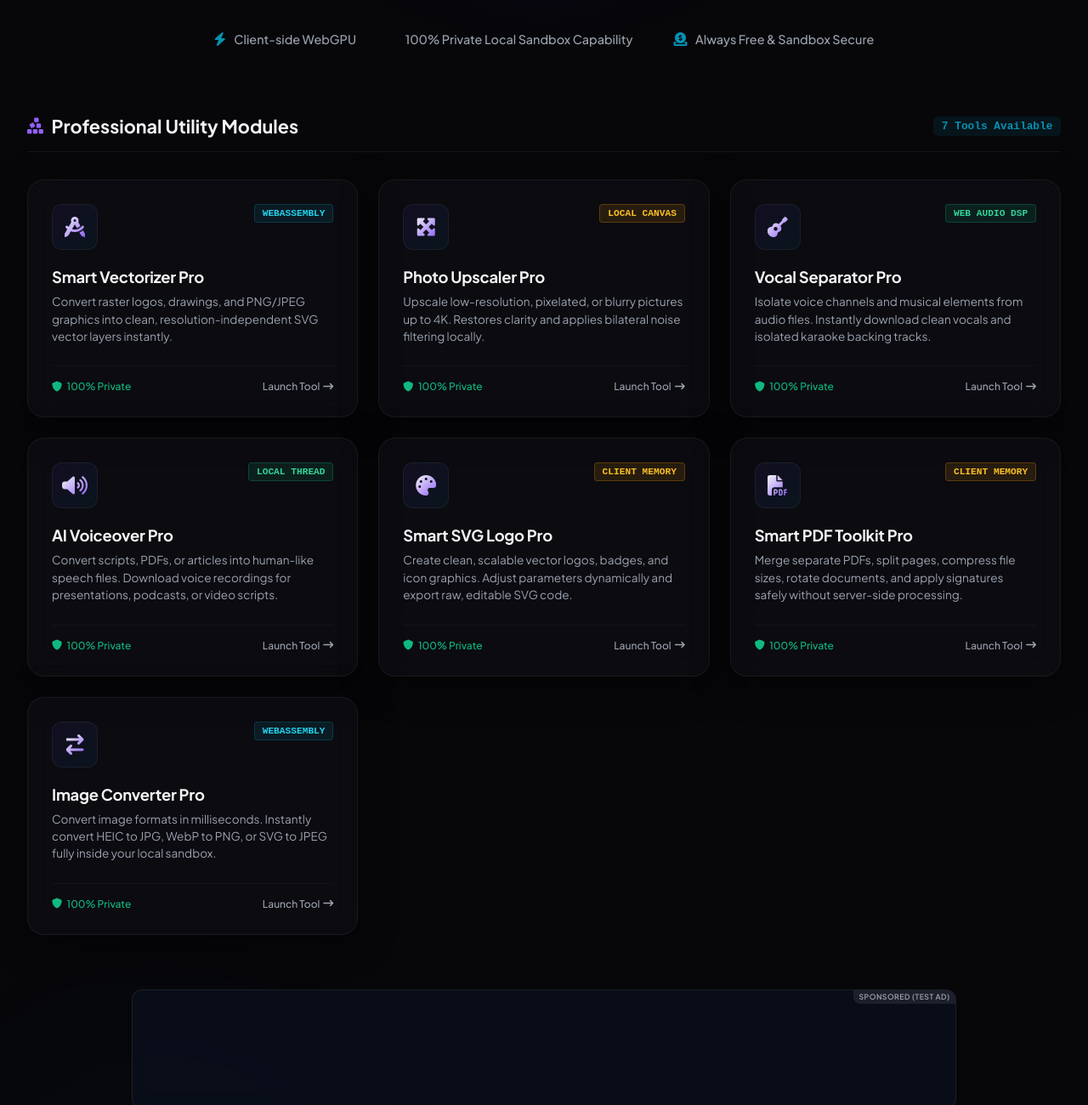
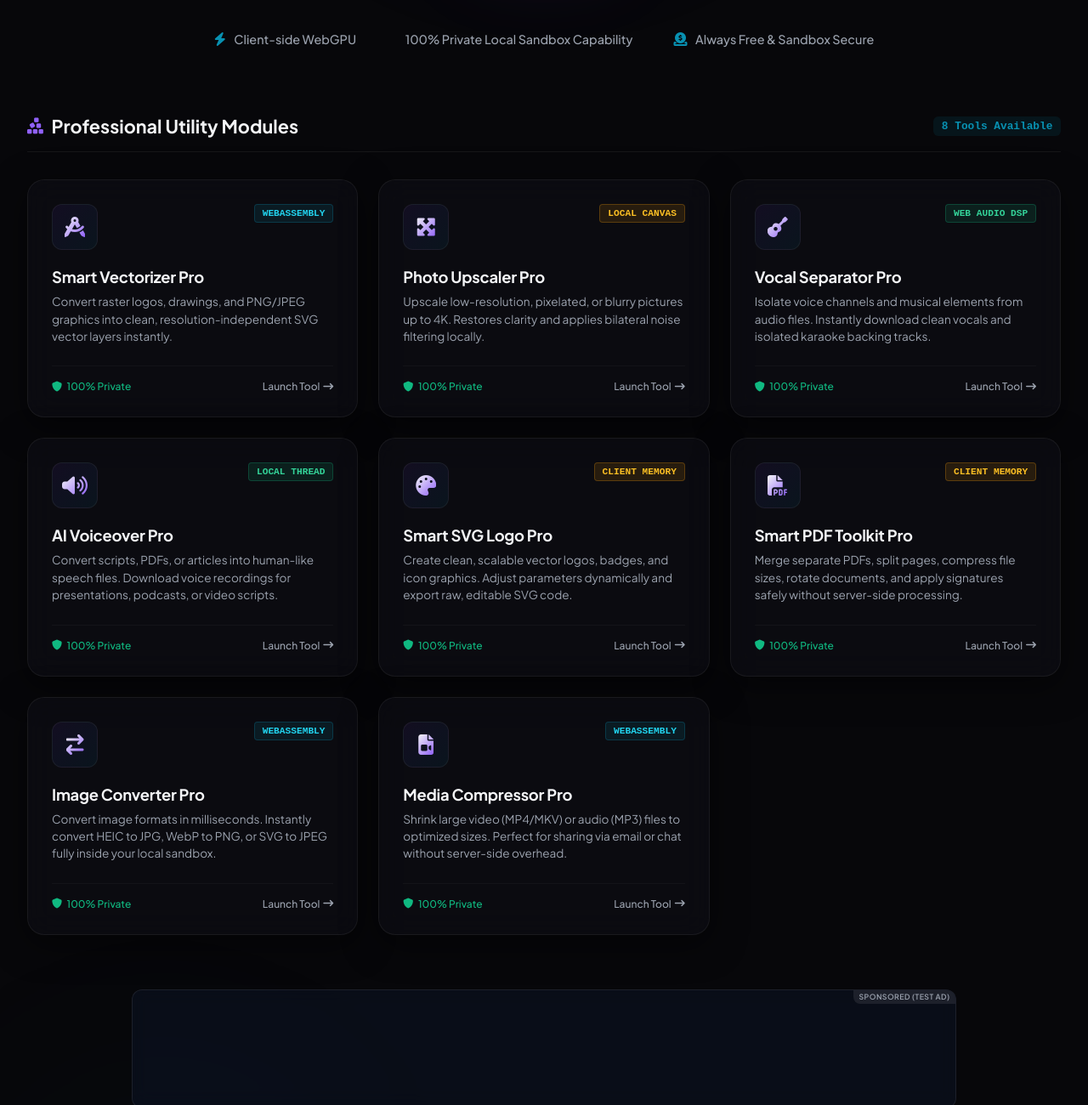
Before and after one commit to devfaisee/verynt-portal-pro, a website built with Vite: page index.html in a window 1280 px wide. Shown: the part 378-1678 px from the top of the page at 85% size. Built offline with nearby package versions, Linux system fonts and the light colour scheme; some icons are missing.

Commit message:
feat: stable production-ready release of Verynt Pro

```diff
--- a/index.html
+++ b/index.html
@@ -80,10 +80,10 @@
         <i class="fa-solid fa-cubes-stacked"></i>
         Professional Utility Modules
       </h2>
-      <span class="grid-count">7 Tools Available</span>
+      <span class="grid-count">8 Tools Available</span>
     </div>
 
-    <!-- The 7-Tool Dashboard Grid -->
+    <!-- The 8-Tool Dashboard Grid -->
     <div class="tools-grid">
 
       <!-- 1. Smart PNG/JPG Vectorizer Pro -->
@@ -198,6 +198,22 @@
         </div>
       </a>
 
+      <!-- 8. Offline Media Compressor Pro -->
+      <a href="https://compress.verynt.com" class="tool-card" target="_blank" rel="noopener noreferrer">
+        <div class="tool-header">
+          <div class="tool-icon-box">
+            <i class="fa-solid fa-file-video"></i>
+          </div>
+          <span class="tech-tag wasm">WebAssembly</span>
+        </div>
+        <h3>Media Compressor Pro</h3>
+        <p>Shrink large video (MP4/MKV) or audio (MP3) files to optimized sizes. Perfect for sharing via email or chat without server-side overhead.</p>
+        <div class="tool-footer">
+          <span class="privacy-badge"><i class="fa-solid fa-shield"></i> 100% Private</span>
+          <span class="launch-action">Launch Tool <i class="fa-solid fa-arrow-right-long"></i></span>
+        </div>
+      </a>
+
     </div>
 
     <!-- Premium Native Display Ad Placement Showcase -->
```
